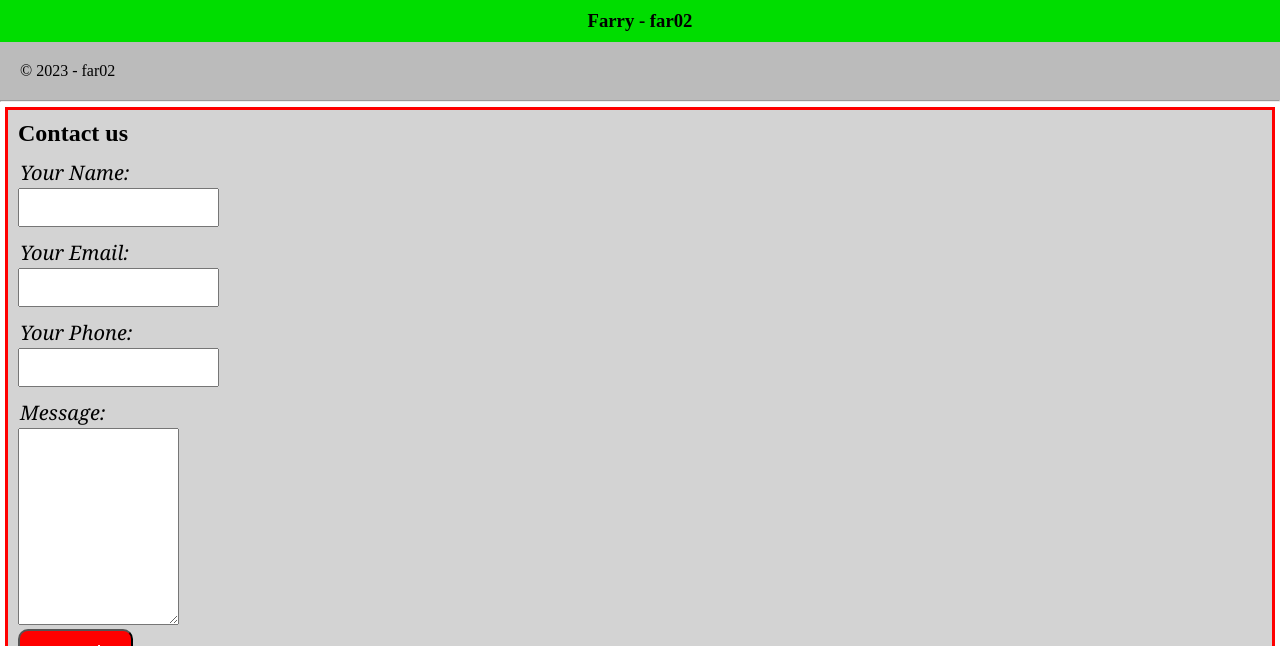
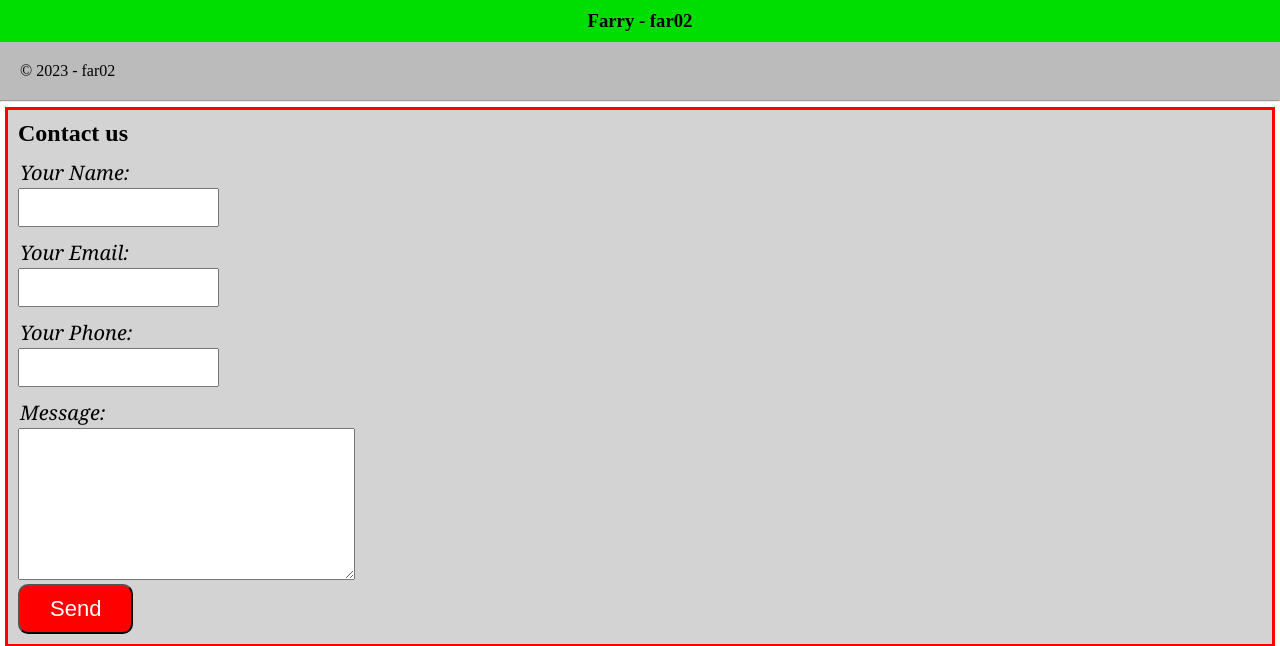
Before and after one commit to far02/far, a plain HTML site: page index.html in a window 1280 px wide. Shown: the top 646 px of the page. Drawn offline with Linux system fonts and the light colour scheme.

Commit message:
Update index.html

```diff
--- a/index.html
+++ b/index.html
@@ -75,7 +75,7 @@
     <label>Your Email: </label><input type="email" name="email" required >
 
     <label>Your Phone: </label><input type="tel" name="phone" />
-    <label>Message: </label><textarea rows="13" cols="18" name="message" required ></textarea>
+    <label>Message: </label><textarea rows="10" cols="40" name="message" required ></textarea>
 
   <p>
     <button type="submit">Send</button>
```
